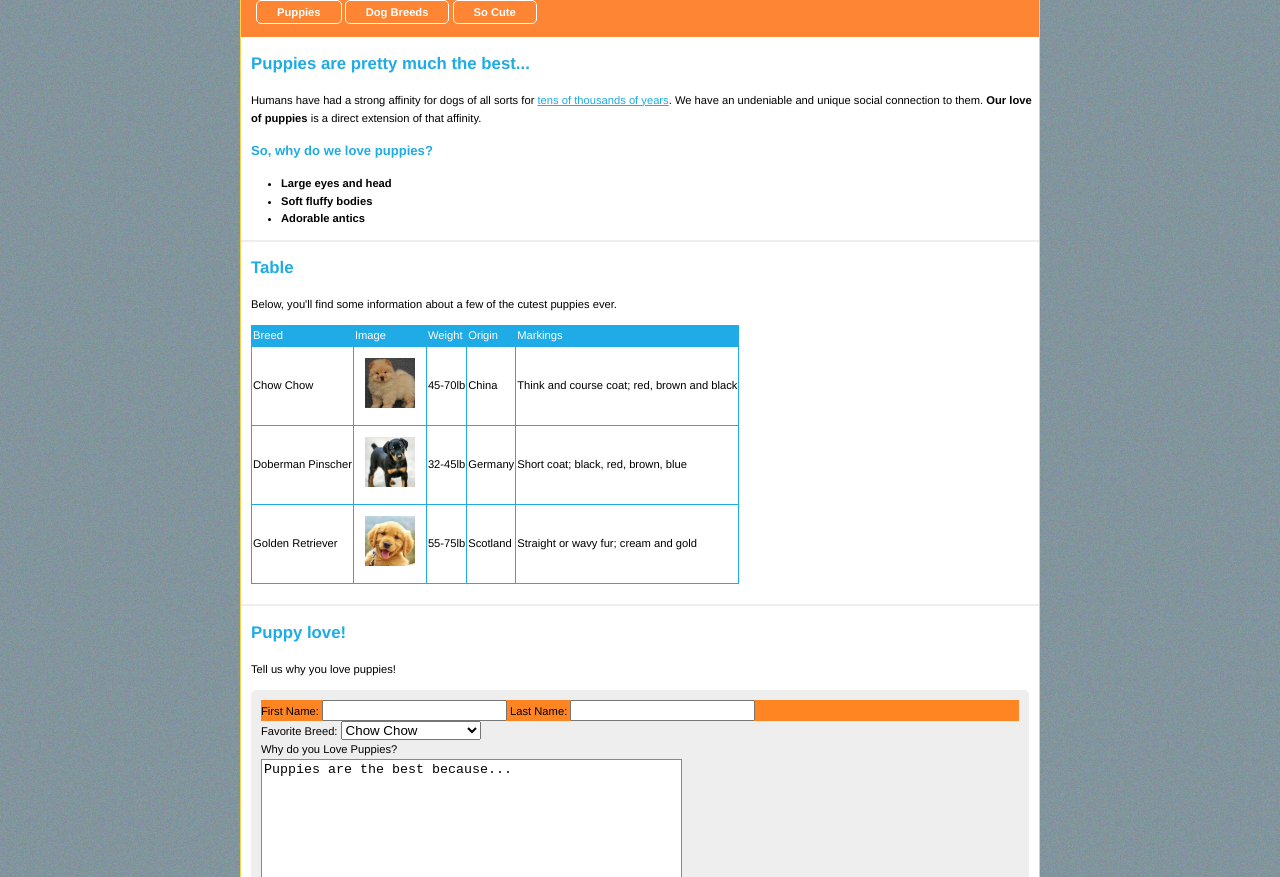
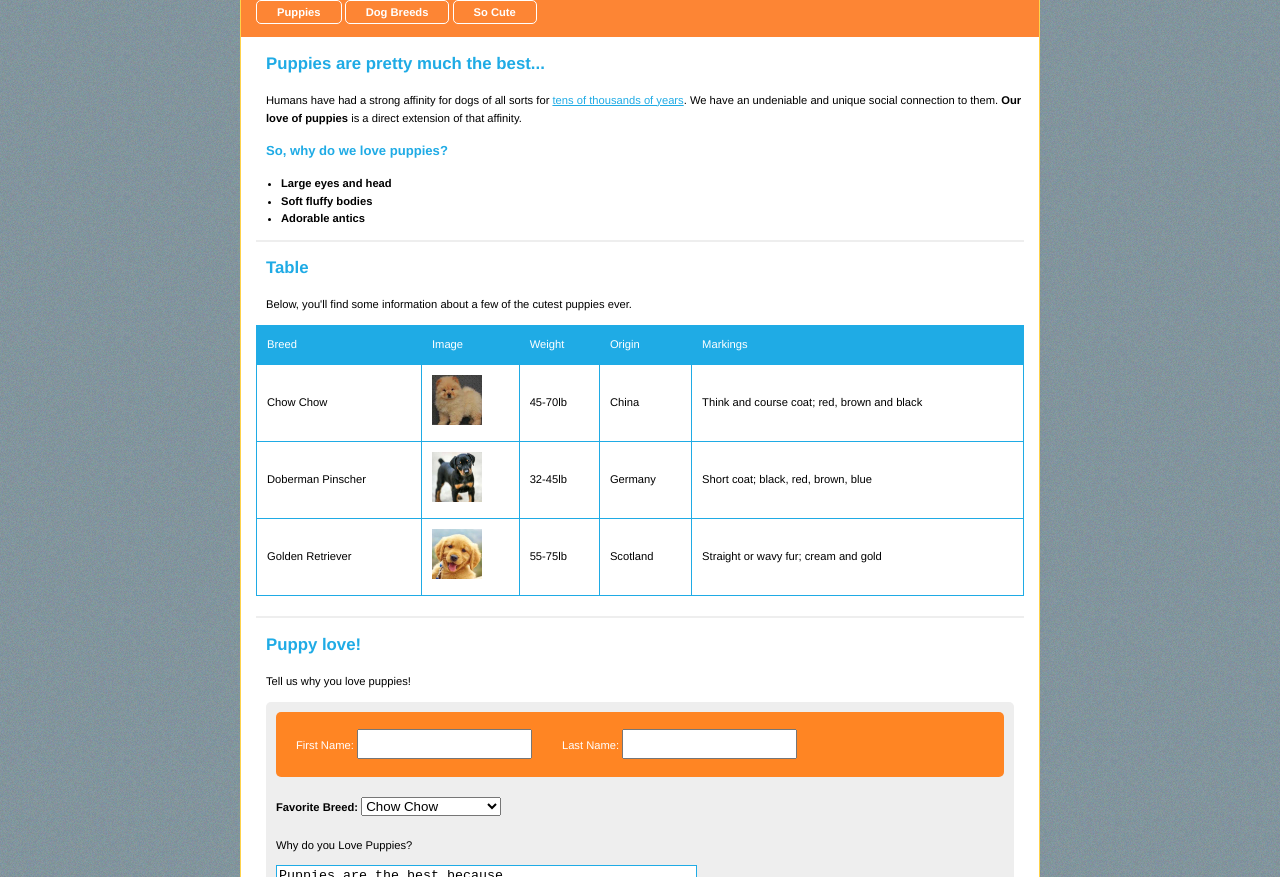
Before and after one commit to anniemaejenkins/Puppies, a plain HTML site: page index.html in a window 1280 px wide. Shown: the part 75-952 px from the top of the page. Drawn offline with Linux system fonts and the light colour scheme.

Commit message:
trying to fix gh pages

```diff
--- a/index.html
+++ b/index.html
@@ -52,21 +52,21 @@
                             </tr>
                         </thead>
                         <tbody>
-                            <tr>
+                            <tr class="Chow-Chow">
                                 <td>Chow Chow</td>
                                 <td><img src="img/puppy__12.jpg" alt=""></td>
                                 <td>45-70lb</td>
                                 <td>China</td>
                                 <td>Think and course coat; red, brown and black</td>
                             </tr>
-                            <tr>
+                            <tr class="Doberman">
                                 <td>Doberman Pinscher</td>
                                 <td><img src="img/puppy__13.jpg" alt=""></td>
                                 <td>32-45lb</td>
                                 <td>Germany</td>
                                 <td>Short coat; black, red, brown, blue</td>
                             </tr>
-                            <tr>
+                            <tr class="Golden">
                                 <td>Golden Retriever</td>
                                 <td><img src="img/puppy__11.jpg" alt=""></td>
                                 <td>55-75lb</td>
@@ -86,17 +86,21 @@
                     <form action="#">
 
                         <div class="name">
+                          <div class="fname">
                             <label for="first_name">First Name:</label>
                             <input type="text" name="first_name" id="first_name">
+                          </div>
+                          <div class="lname">
                             <label for="last_name">Last Name:</label>
                             <input type="text" name="last_name" id="last_name">
+                          </div>
                         </div>
                         <div class="city_container">
-                            <label for="city">Favorite Breed:</label>
-                            <select name="city" id="city">
-                                <option value="south_carolina">Chow Chow</option>
-                                <option value="california">Doberman Pinscher</option>
-                                <option value="new_york">Golden Retriever</option>
+                            <label for="doggos"><strong>Favorite Breed:</strong></label>
+                            <select name="dog_breed" id="breed">
+                                <option value="chow_chow">Chow Chow</option>
+                                <option value="doberman">Doberman Pinscher</option>
+                                <option value="golden">Golden Retriever</option>
                             </select>
                         </div>
                         <div>
--- a/style.css
+++ b/style.css
@@ -49,10 +49,13 @@ p > a{
 
 section {
   border-bottom: 2px solid #eee;
+  margin-left: 15px;
+  margin-right: 15px;
 }
 
 ul {
   font-weight: bold;
+  padding-left: 25px;
 }
 
 h1, h2, h3 {
@@ -71,22 +74,56 @@ thead {
 table img {
 width: 50px;
 height: 50px;
-margin: 10px;
 }
+
 
 td {
   border: 1px solid #1fabe5;
+  padding: 10px;
 }
 
 table {
   border-collapse: collapse;
   column-width: 50px;
-  margin-left: 10px;
   margin-bottom: 20px;
+  width: 100%;
 }
 
 .name{
-  background-color: #ff8523
+  background-color: #ff8523;
+  height: 65px;
+  border-radius: 5px;
+  display: flex;
+  justify-content: flex-start;
+  padding-top: 10px;
+}
+
+.name label {
+  color: #FFFFFF;
+}
+
+.fname {
+  margin: 7px 20px;
+  font-weight: 400;
+}
+
+#first_name {
+  height: 30px;
+  width: 175px;
+}
+
+#last_name {
+  height: 30px;
+  width: 175px;
+}
+
+.lname {
+margin: 7px 10px;
+font-weight: 400;
+}
+
+.city_container {
+  margin: 20px 0;
 }
 
 h2{
@@ -106,6 +143,7 @@ form {
 
 textarea {
   border: 1px solid #1fabe5;
+  margin-top: 10px;
 }
 
 #submit_button {
@@ -116,4 +154,6 @@ textarea {
   background-color: #1fabe5;
   border-radius: 5px;
   margin: 10px;
+  border-style: solid;
+  border-color: #1fabe5;
 }
```
Also changed, not shown: 1 other file.
